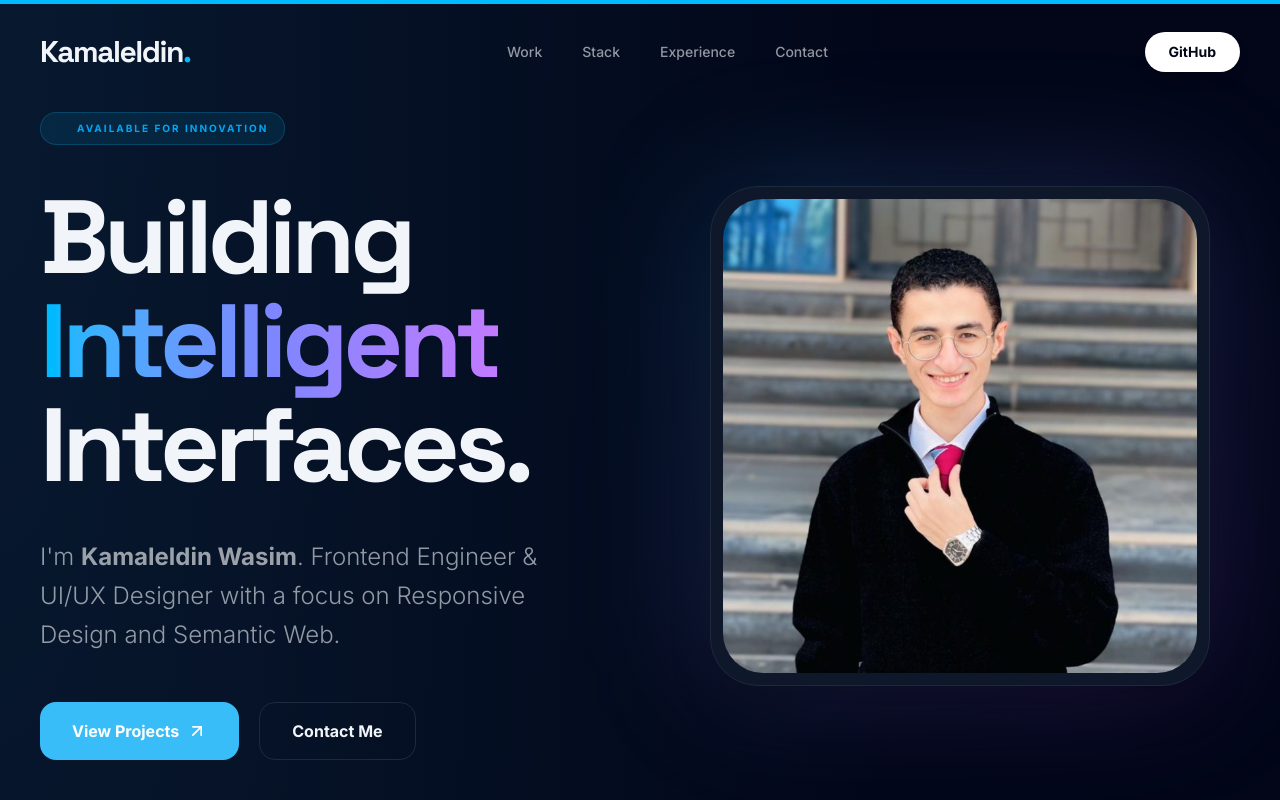
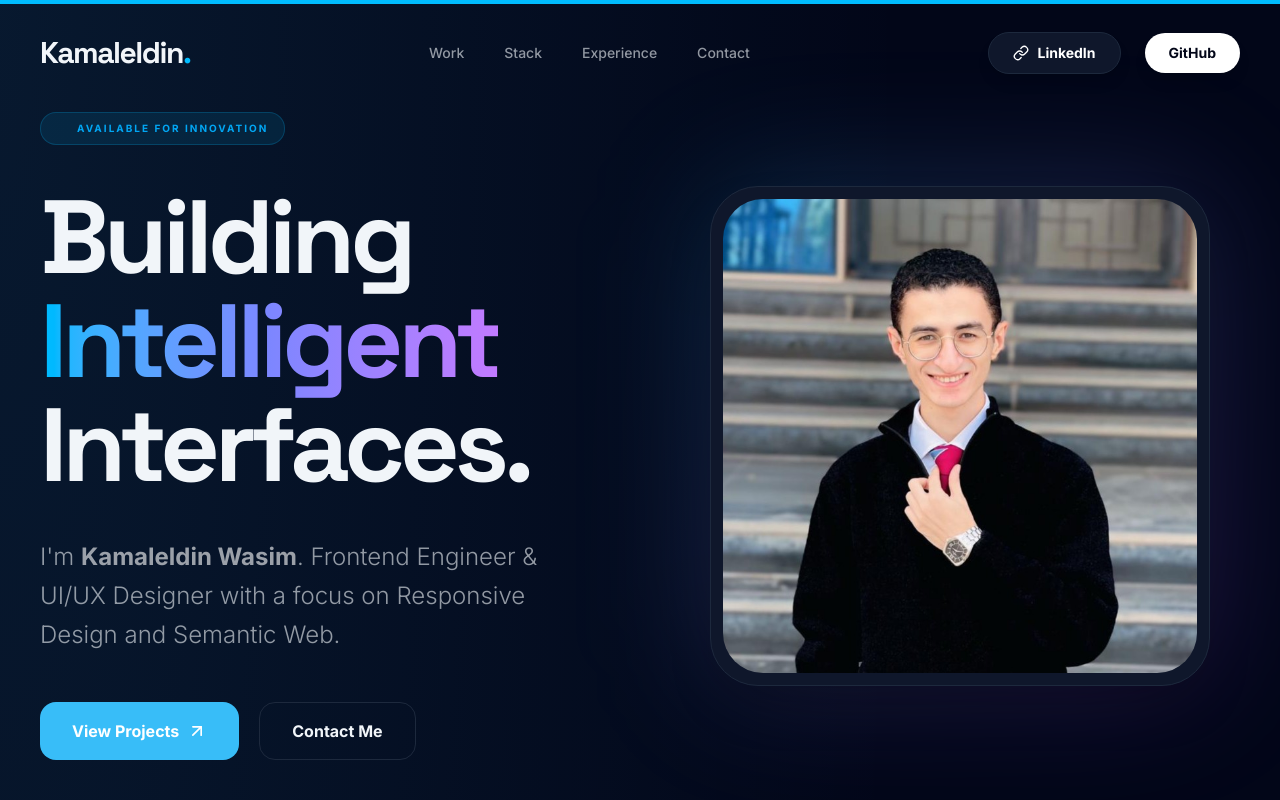
Before and after one commit to Kamaleldin-Wasim/Portfolio, a React (Vite) app: page / in a window 1280 px wide. Shown: the top 800 px of the page. Built offline with nearby package versions, Linux system fonts and the light colour scheme.

Commit message:
Portfolio

```diff
--- a/src/App.jsx
+++ b/src/App.jsx
@@ -40,7 +40,7 @@ const PORTFOLIO_DATA = {
     {
       title: "Saudi Heritage Digital Experience",
       desc: "Redesigning the digital presence of Saudi Heritage sites with focus on user experience and engagement.",
-      tech: ["Figma","Prototyping","Research","Usability Testing",],
+      tech: ["Figma", "Prototyping", "Research", "Usability Testing",],
       link: "https://www.figma.com/proto/RQr3GmAzPt6EOcNAMkD8YT/%D8%B9%D8%B1%D8%A7%D9%82%D8%A9-%D8%A7%D9%84%D8%AA%D8%B1%D8%A7%D8%AB-%D8%A7%D9%84%D8%B3%D8%B9%D9%88%D8%AF%D9%8A?node-id=0-1&t=2NrsKWPB9xzH9I8Q-1",
       color: "from-blue-500 to-green-500"
     }
@@ -171,10 +171,21 @@ const App = () => {
             <motion.a
               initial={{ opacity: 0, x: 20 }}
               animate={{ opacity: 1, x: 0 }}
+              href={PORTFOLIO_DATA.socials.linkedin}
+              target="_blank"
+              rel="noreferrer"
+              className="px-6 py-2.5 bg-slate-900 border border-slate-800 text-white rounded-full text-sm font-bold hover:bg-sky-400 hover:border-sky-400 transition-all duration-500 shadow-lg flex items-center gap-2"
+            >
+              <Link size={16} /> LinkedIn
+            </motion.a>
+            <motion.a
+              initial={{ opacity: 0, x: 20 }}
+              animate={{ opacity: 1, x: 0 }}
+              transition={{ delay: 0.1 }}
               href={PORTFOLIO_DATA.socials.github}
               target="_blank"
               rel="noreferrer"
-              className="px-6 py-2.5 bg-white text-slate-950 rounded-full text-sm font-bold hover:bg-sky-400 hover:text-white transition-all duration-500 shadow-lg"
+              className="px-6 py-2.5 bg-white text-slate-950 rounded-full text-sm font-bold hover:bg-sky-400 hover:text-white transition-all duration-500 shadow-lg flex items-center gap-2"
             >
               GitHub
             </motion.a>
@@ -234,7 +245,7 @@ const App = () => {
                       onClick={() => setIsMenuOpen(false)}
                       className="group relative flex flex-col items-center"
                     >
-                      <span className="text-[9px] font-bold text-sky-400 tracking-[0.2em] mb-0.5 opacity-40 group-hover:opacity-100 transition-opacity uppercase">0{i+1}</span>
+                      <span className="text-[9px] font-bold text-sky-400 tracking-[0.2em] mb-0.5 opacity-40 group-hover:opacity-100 transition-opacity uppercase">0{i + 1}</span>
                       <span className="text-3xl md:text-4xl font-bold font-heading tracking-tight group-hover:text-sky-400 transition-all duration-300">
                         {link.name}
                       </span>
@@ -247,23 +258,28 @@ const App = () => {
                   initial={{ opacity: 0, y: 10 }}
                   animate={{ opacity: 1, y: 0 }}
                   transition={{ delay: 0.5 }}
-                  className="flex justify-center gap-5"
+                  className="w-full flex flex-col items-center"
                 >
+                  <div className="flex flex-row gap-1 w-full max-w-[180px] justify-center items-center">
                     {[
-                    { icon: <Code2 size={20} />, href: PORTFOLIO_DATA.socials.github },
-                    { icon: <Globe size={20} />, href: PORTFOLIO_DATA.socials.linkedin },
-                    { icon: <Mail size={20} />, href: `mailto:${PORTFOLIO_DATA.email}` }
+                      { icon: <Code2 size={18} />, label: "GitHub", href: PORTFOLIO_DATA.socials.github },
+                      { icon: <Link size={18} />, label: "LinkedIn", href: PORTFOLIO_DATA.socials.linkedin },
+                      { icon: <Mail size={18} />, label: "Email", href: `mailto:${PORTFOLIO_DATA.email}` }
                     ].map((item, idx) => (
-                    <a
+                      <motion.a
                         key={idx}
+                        whileHover={{ x: 5 }}
+                        whileTap={{ scale: 0.95 }}
                         href={item.href}
                         target="_blank"
                         rel="noreferrer"
-                      className="p-4 bg-white/5 border border-white/5 rounded-2xl hover:bg-sky-400/20 hover:border-sky-400/30 hover:text-sky-400 transition-all duration-500"
+                        className="flex items-center gap-3 p-4 bg-slate-900/50 border border-slate-800 text-slate-400 rounded-2xl hover:text-sky-400 hover:border-sky-400 transition-all duration-300"
                       >
                         {item.icon}
-                    </a>
+                        <span className="text-sm font-bold tracking-wide uppercase">{item.label}</span>
+                      </motion.a>
                     ))}
+                  </div>
                 </motion.div>
               </div>
             </motion.div>
```
Lines whose indentation alone changed are shown as unchanged.
